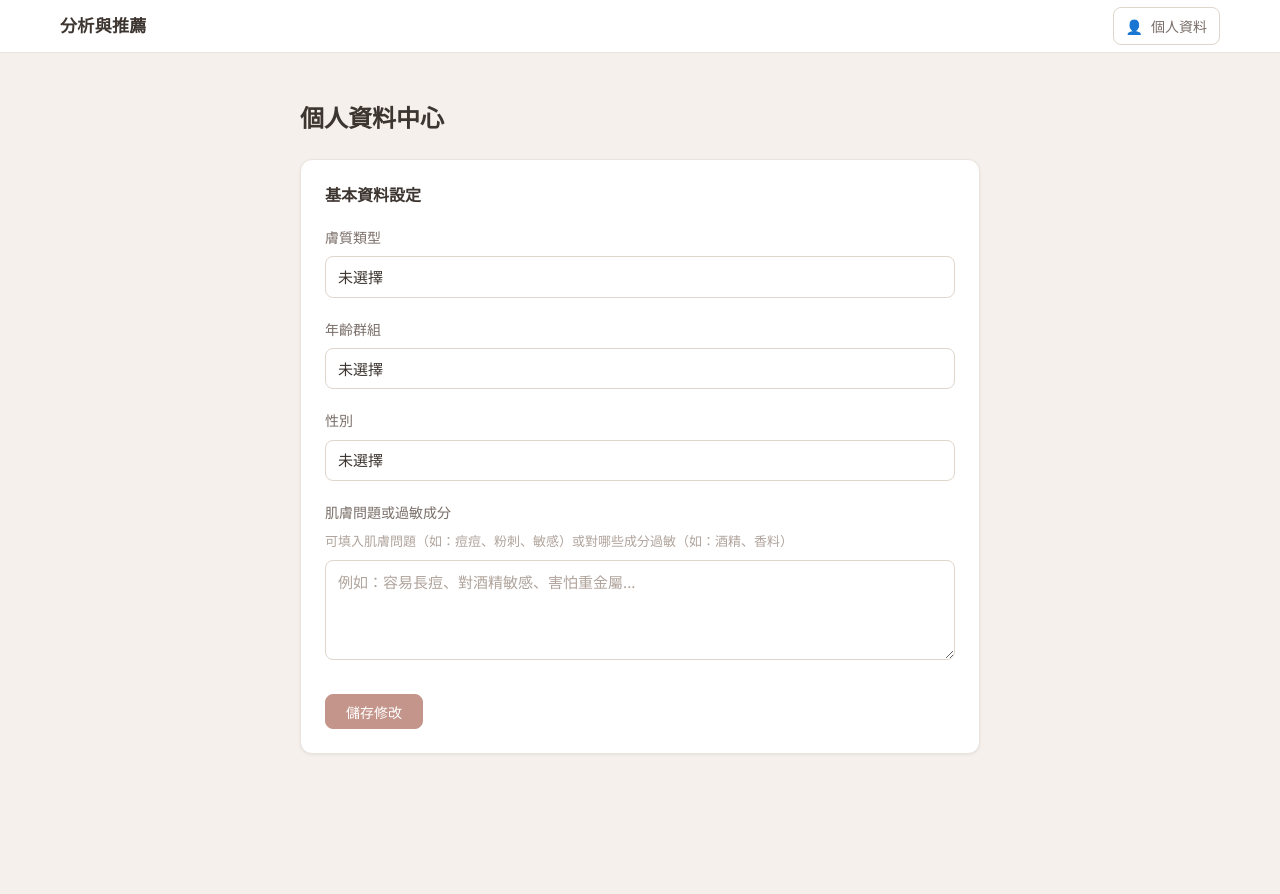
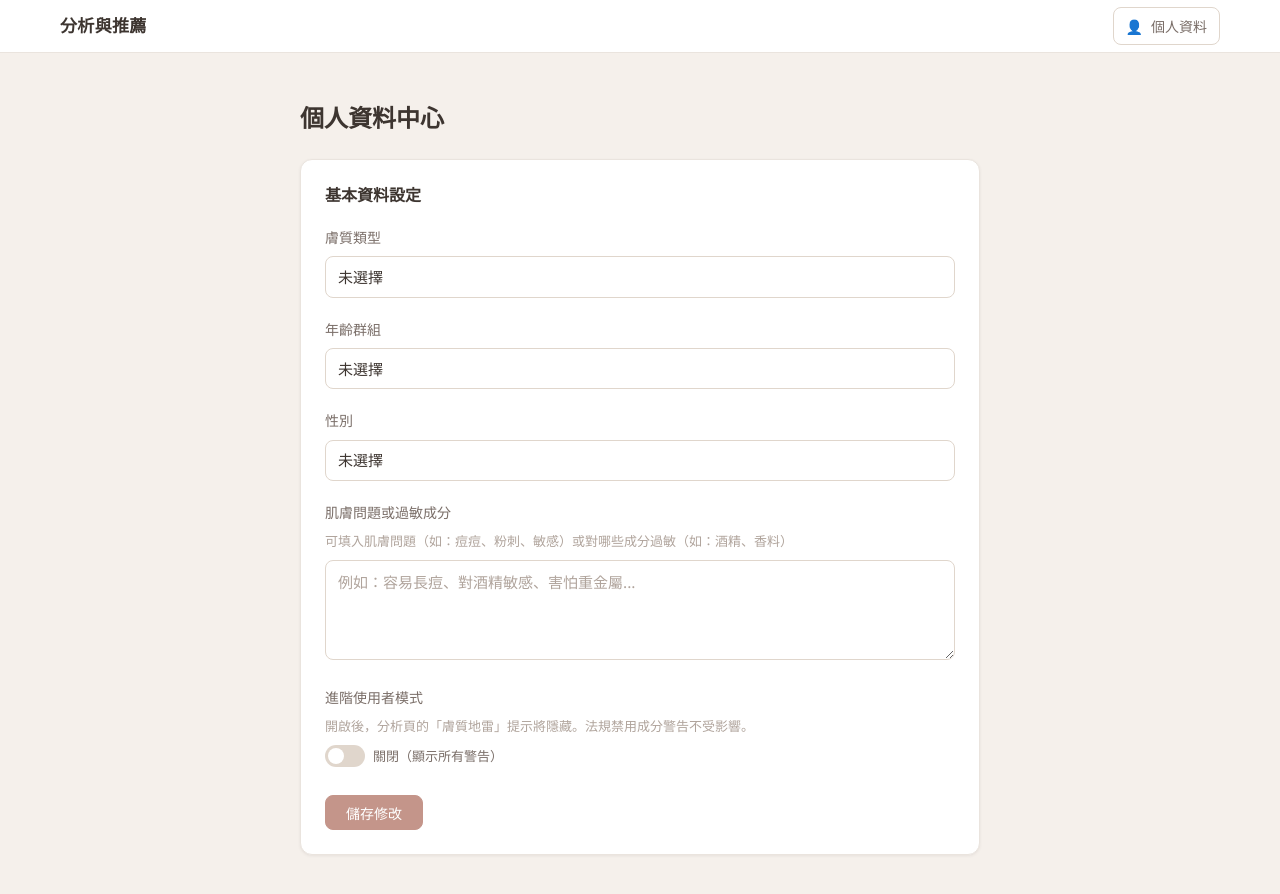
Before and after one commit to Nick921003/project_frotend, a Nuxt app: page /profile in a window 1280 px wide. Shown: the top 894 px of the page. Before the commit the page ends 802 px from the top, so only its background shows below. Built offline with nearby package versions, Linux system fonts and the light colour scheme; no server answers.

Commit message:
feat(profile): 新增進階模式，可靜音分析頁膚質地雷提示

```diff
--- a/pages/index.vue
+++ b/pages/index.vue
@@ -136,7 +136,7 @@
           </div>
 
           <div
-            v-if="result.data.analysis.skinTypeAlerts.length > 0"
+            v-if="!suppressWarnings && result.data.analysis.skinTypeAlerts.length > 0"
             class="alert-block alert-yellow"
           >
             <h4>🟡 膚質地雷（針對 {{ selectedSkinType }}）</h4>
@@ -172,8 +172,20 @@
 </template>
 
 <script setup>
-import { onMounted, ref, watchEffect } from 'vue'
+import { onMounted, ref, watchEffect, computed } from 'vue'
 import { PRODUCT_CATEGORIES, resolveProductCategory } from '~/utils/productCategories'
+import { useUserProfile } from '~/stores/useUserProfile'
+
+// 進階模式：從 store 讀取，控制是否隱藏膚質地雷警告
+const userProfileStore = useUserProfile()
+const suppressWarnings = computed(() => userProfileStore.profile?.suppress_safety_warnings === true)
+
+// 若登入後 store 尚未載入 profile，則自動拉取（避免首次進入分析頁時警告仍顯示）
+watchEffect(() => {
+  if (user.value && !userProfileStore.profile && !userProfileStore.loading) {
+    userProfileStore.fetchUserProfile()
+  }
+})
 
 const user = useSupabaseUser()
 const supabase = useSupabaseClient()
--- a/pages/profile.vue
+++ b/pages/profile.vue
@@ -52,6 +52,18 @@
           ></textarea>
         </div>
 
+        <div class="form-group">
+          <label class="form-label">進階使用者模式</label>
+          <p class="hint-text">開啟後，分析頁的「膚質地雷」提示將隱藏。法規禁用成分警告不受影響。</p>
+          <label class="toggle-switch">
+            <input type="checkbox" v-model="formData.suppressSafetyWarnings" />
+            <span class="toggle-track"><span class="toggle-thumb"></span></span>
+            <span class="toggle-label">
+              {{ formData.suppressSafetyWarnings ? '已開啟（隱藏膚質提示）' : '關閉（顯示所有警告）' }}
+            </span>
+          </label>
+        </div>
+
         <div class="form-footer">
           <button type="submit" class="btn btn-primary">儲存修改</button>
           <span v-if="successMessage" class="feedback feedback--success">✅ {{ successMessage }}</span>
@@ -74,7 +86,8 @@ const formData = ref({
   skinType: '',
   ageGroup: '',
   gender: '' as Gender,
-  issues: ''
+  issues: '',
+  suppressSafetyWarnings: false
 })
 
 const successMessage = ref('')
@@ -87,7 +100,8 @@ const fillFormFromStore = () => {
     skinType: profile.base_skin_type || '',
     ageGroup: profile.age_group || '',
     gender: (profile.gender || '') as Gender,
-    issues: profile.issues || ''
+    issues: profile.issues || '',
+    suppressSafetyWarnings: profile.suppress_safety_warnings ?? false
   }
 }
 
@@ -102,7 +116,8 @@ const handleSubmit = async () => {
       base_skin_type: formData.value.skinType,
       age_group: formData.value.ageGroup || null,
       gender: (formData.value.gender || null) as 'male' | 'female' | 'other' | null,
-      issues: formData.value.issues || null
+      issues: formData.value.issues || null,
+      suppress_safety_warnings: formData.value.suppressSafetyWarnings
     })
 
     if (userProfileStore.error) throw new Error(userProfileStore.error)
@@ -155,4 +170,25 @@ onMounted(async () => {
 
 .feedback--success { color: var(--color-sage); }
 .feedback--error   { color: var(--color-red); }
+
+.toggle-switch { display: flex; align-items: center; gap: var(--space-2); cursor: pointer; }
+.toggle-switch input { display: none; }
+.toggle-track {
+  width: 40px; height: 22px;
+  background: var(--color-border);
+  border-radius: 11px;
+  position: relative;
+  transition: background 0.2s;
+}
+.toggle-switch input:checked ~ .toggle-track { background: var(--color-sage); }
+.toggle-thumb {
+  position: absolute;
+  top: 3px; left: 3px;
+  width: 16px; height: 16px;
+  background: #fff;
+  border-radius: 50%;
+  transition: left 0.2s;
+}
+.toggle-switch input:checked ~ .toggle-track .toggle-thumb { left: 21px; }
+.toggle-label { font-size: 13px; color: var(--color-text-secondary); }
 </style>
--- a/stores/useUserProfile.ts
+++ b/stores/useUserProfile.ts
@@ -11,6 +11,7 @@ export interface UserProfile {
   gender: 'male' | 'female' | 'other' | null;
   birth_year: number | null;
   issues: string | null; // JSON 字串或逗號分隔
+  suppress_safety_warnings: boolean;
   created_at: string;
   updated_at: string;
 }
@@ -97,13 +98,15 @@ export const useUserProfile = defineStore('userProfile', () => {
     birthYear?: number | null;
     issues?: string | null;
     gender?: 'male' | 'female' | 'other' | null;
+    suppress_safety_warnings?: boolean;
   }) => {
     const payload: Record<string, any> = {
       base_skin_type: data.base_skin_type ?? data.skinType,
       age_group: data.age_group ?? data.ageGroup,
       birth_year: data.birth_year ?? data.birthYear,
       gender: data.gender,
-      issues: data.issues
+      issues: data.issues,
+      suppress_safety_warnings: data.suppress_safety_warnings
     };
 
     Object.keys(payload).forEach((key) => {
```
Also changed, not shown: 2 other files (tests, documents, lock files or other folders).
